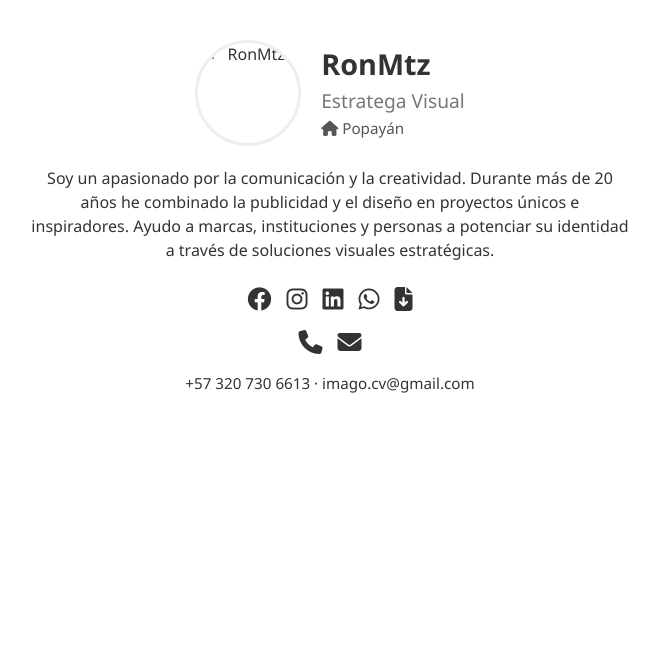
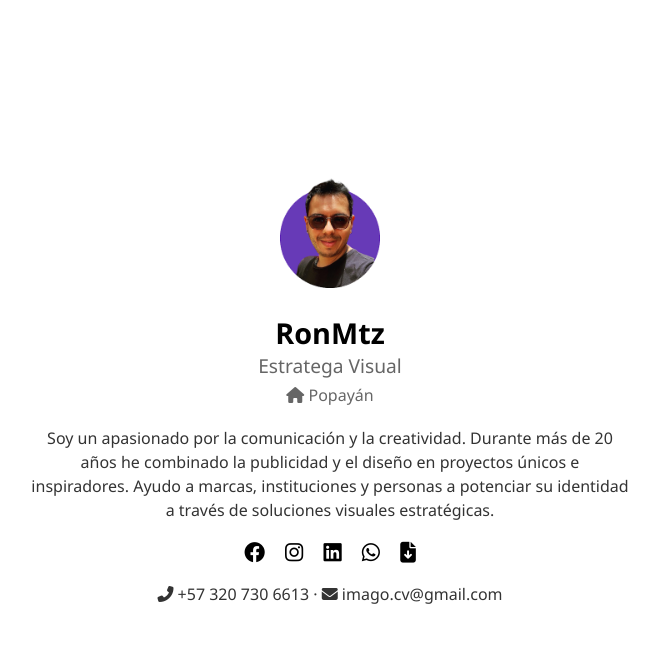
Before and after one commit to RonMtz/ronmtz.github.io, a plain HTML site: page index.html in a window 1280 px wide. Shown: the whole page, without its empty margins (310-969 px from the left). Drawn offline with Linux system fonts and the light colour scheme.

Commit message:
Add files via upload

```diff
--- a/index.html
+++ b/index.html
@@ -1,97 +1,74 @@
+
 <!DOCTYPE html>
 <html lang="es">
 <head>
   <meta charset="UTF-8" />
-  <meta name="viewport" content="width=device-width, initial-scale=1.0"/>
+  <meta name="viewport" content="width=device-width, initial-scale=1.0" />
   <title>RonMtz - Estratega Visual</title>
-  <link rel="stylesheet" href="https://cdnjs.cloudflare.com/ajax/libs/font-awesome/6.4.0/css/all.min.css" />
+  <link rel="stylesheet" href="https://cdnjs.cloudflare.com/ajax/libs/font-awesome/6.4.0/css/all.min.css">
   <style>
     body {
+      font-family: 'Segoe UI', sans-serif;
       margin: 0;
-      font-family: 'Segoe UI', Tahoma, Geneva, Verdana, sans-serif;
-      background: #ffffff;
-      color: #333;
-      display: flex;
-      flex-direction: column;
-      align-items: center;
-      padding: 40px 20px;
-    }
-    .card {
-      max-width: 600px;
-      width: 100%;
-      text-align: center;
-    }
-    .profile {
+      padding: 0;
       display: flex;
       align-items: center;
       justify-content: center;
-      gap: 20px;
-      margin-bottom: 20px;
+      min-height: 100vh;
+      background-color: #fff;
+      text-align: center;
     }
-    .profile img {
-      width: 100px;
-      height: 100px;
+    .container {
+      max-width: 600px;
+      padding: 20px;
+    }
+    img {
+      width: 120px;
+      height: 120px;
+      object-fit: cover;
       border-radius: 50%;
-      object-fit: cover;
-      border: 3px solid #eee;
+      margin-bottom: 10px;
     }
-    .info {
-      text-align: left;
+    h1 {
+      margin: 0;
+      font-size: 1.8rem;
     }
-    .info h1 {
+    h2 {
       margin: 0;
-      font-size: 1.8em;
+      font-size: 1.2rem;
+      font-weight: normal;
+      color: #666;
     }
-    .info h2 {
-      margin: 4px 0;
-      font-weight: normal;
-      font-size: 1.2em;
-      color: #777;
+    .location {
+      margin: 5px 0 20px;
+      color: #666;
     }
-    .info p {
-      margin: 4px 0;
-      color: #555;
-      font-size: 0.95em;
-    }
-    .description {
-      margin: 20px 0;
-      font-size: 1em;
+    p {
+      font-size: 1rem;
+      color: #333;
       line-height: 1.5;
     }
-    .social-icons, .contact-icons {
-      display: flex;
-      justify-content: center;
-      gap: 15px;
-      flex-wrap: wrap;
-      margin: 10px 0;
+    .social-icons a {
+      margin: 0 8px;
+      font-size: 1.3rem;
+      color: #000;
+      text-decoration: none;
     }
-    .social-icons a, .contact-icons a {
-      font-size: 1.5em;
-      color: #333;
-      transition: color 0.3s;
-    }
-    .social-icons a:hover, .contact-icons a:hover {
-      color: #0077b5;
-    }
-    .contact-info {
-      margin-top: 10px;
-      font-size: 0.95em;
+    .contact {
+      margin-top: 15px;
+      font-size: 0.95rem;
     }
   </style>
 </head>
 <body>
-  <div class="card">
-    <div class="profile">
-      <img src="img/RonMtz.png" alt="RonMtz">
-      <div class="info">
-        <h1>RonMtz</h1>
-        <h2>Estratega Visual</h2>
-        <p><i class="fas fa-home"></i> Popayán</p>
-      </div>
-    </div>
-    <div class="description">
-      <p>Soy un apasionado por la comunicación y la creatividad. Durante más de 20 años he combinado la publicidad y el diseño en proyectos únicos e inspiradores. Ayudo a marcas, instituciones y personas a potenciar su identidad a través de soluciones visuales estratégicas.</p>
-    </div>
+  <div class="container">
+    <img src="RonMtz.png" alt="RonMtz">
+    <h1>RonMtz</h1>
+    <h2>Estratega Visual</h2>
+    <div class="location"><i class="fas fa-home"></i> Popayán</div>
+    <p>
+      Soy un apasionado por la comunicación y la creatividad. Durante más de 20 años he combinado la publicidad y el diseño en proyectos únicos e inspiradores. Ayudo a marcas, instituciones y personas a potenciar su identidad a través de soluciones visuales estratégicas.
+    </p>
     <div class="social-icons">
       <a href="https://www.facebook.com/ronnie.martinez.653948" target="_blank"><i class="fab fa-facebook"></i></a>
       <a href="https://www.instagram.com/ronmartinezt" target="_blank"><i class="fab fa-instagram"></i></a>
@@ -99,12 +76,8 @@
       <a href="https://wa.me/573207306613" target="_blank"><i class="fab fa-whatsapp"></i></a>
       <a href="https://drive.google.com/file/d/1FuG_aaxeek-QwdsdpNWO4_c8p4qCImNc/view?usp=drive_link" target="_blank"><i class="fas fa-file-download"></i></a>
     </div>
-    <div class="contact-icons">
-      <a href="tel:+573207306613"><i class="fas fa-phone"></i></a>
-      <a href="mailto:imago.cv@gmail.com"><i class="fas fa-envelope"></i></a>
-    </div>
-    <div class="contact-info">
-      <p>+57 320 730 6613 · imago.cv@gmail.com</p>
+    <div class="contact">
+      <p><i class="fas fa-phone-alt"></i> +57 320 730 6613 · <i class="fas fa-envelope"></i> imago.cv@gmail.com</p>
     </div>
   </div>
 </body>
```
Also changed, not shown: RonMtz.png (added).
